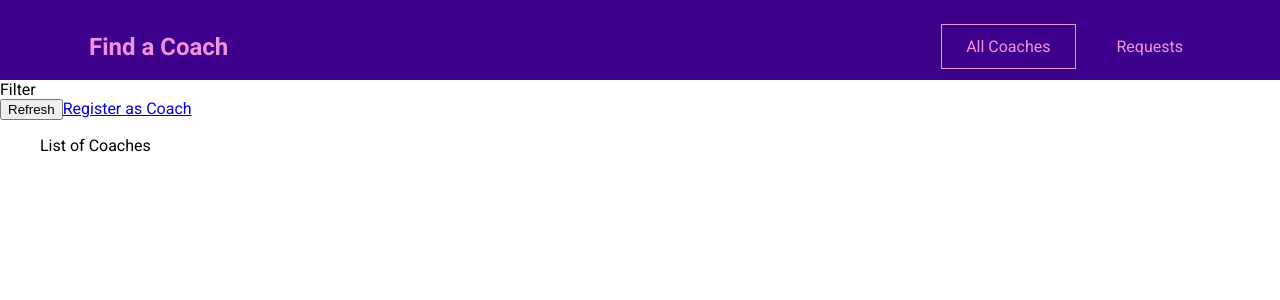
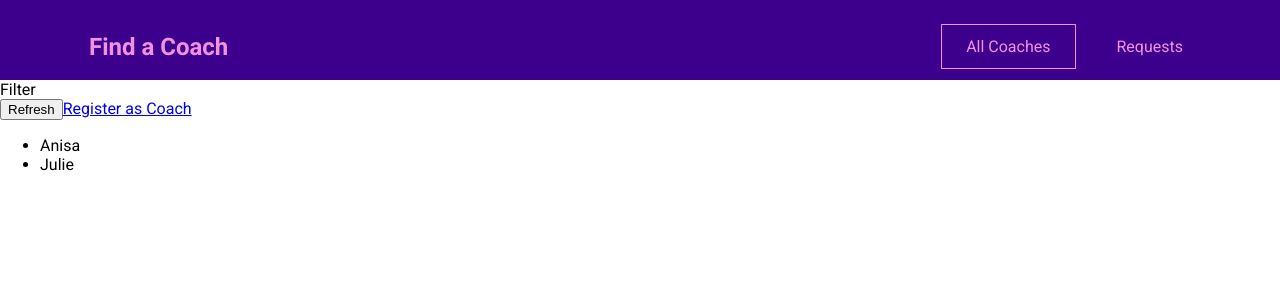
Before and after one commit to anisamajmari/FindCoach, a Vue app: page /coaches in a window 1280 px wide. Shown: the top 300 px of the page. Built offline with nearby package versions, Linux system fonts and the light colour scheme.

Commit message:
adding vuex and coach data

```diff
--- a/src/main.js
+++ b/src/main.js
@@ -1,10 +1,12 @@
 import { createApp } from 'vue';
 
 import router from './router.js';
+import store from './store/index.js';
 import App from './App.vue';
 
 const app = createApp(App);
 
 app.use(router);
+app.use(store);
 
 app.mount('#app');
--- a/src/pages/coaches/CoachesList.vue
+++ b/src/pages/coaches/CoachesList.vue
@@ -6,8 +6,24 @@
       <button>Refresh</button>
       <router-link to="/register">Register as Coach</router-link>
     </div>
-    <ul>
-      List of Coaches
+    <ul v-if="hasCoaches">
+      <li v-for="coach in filteredCoaches" :key="coach.id">
+        {{ coach.firstName }}
+      </li>
     </ul>
+    <h3 v-else>No coaches found.</h3>
   </section>
 </template>
+
+<script>
+export default {
+  computed: {
+    filteredCoaches() {
+      return this.$store.getters['coaches/coaches'];
+    },
+    hasCoaches() {
+      return this.$store.getters['coaches/hasCoaches'];
+    },
+  },
+};
+</script>
--- /dev/null
+++ b/src/store/index.js
@@ -0,0 +1,11 @@
+import { createStore } from 'vuex';
+
+import coachesModule from './modules/coaches/index.js';
+
+const store = createStore({
+  modules: {
+    coaches: coachesModule,
+  },
+});
+
+export default store;
--- /dev/null
+++ b/src/store/modules/coaches/actions.js
@@ -0,0 +1 @@
+export default {};
--- /dev/null
+++ b/src/store/modules/coaches/getters.js
@@ -0,0 +1,9 @@
+export default {
+  coaches(state) {
+    return state.coaches;
+  },
+
+  hasCoaches(state) {
+    return state.coaches && state.coaches.length > 0;
+  },
+};
--- /dev/null
+++ b/src/store/modules/coaches/index.js
@@ -0,0 +1,34 @@
+import mutations from './mutations.js';
+import actions from './actions.js';
+import getters from './getters.js';
+
+export default {
+  namespaced: true,
+  state() {
+    return {
+      coaches: [
+        {
+          id: 'c1',
+          firstName: 'Anisa',
+          lastName: 'Majmari',
+          areas: ['frontend'],
+          description:
+            "I'm Anisa and I am a junior front end developer. I am learning Vue!",
+          hourlyRate: 25,
+        },
+        {
+          id: 'c2',
+          firstName: 'Julie',
+          lastName: 'Jones',
+          areas: ['frontend', 'career', 'backend'],
+          description:
+            'I am Julie and as a senior developer in a big tech company, I can help you get your first job or progress in your current role.',
+          hourlyRate: 30,
+        },
+      ],
+    };
+  },
+  mutations,
+  actions,
+  getters,
+};
--- /dev/null
+++ b/src/store/modules/coaches/mutations.js
@@ -0,0 +1 @@
+export default {};
```
